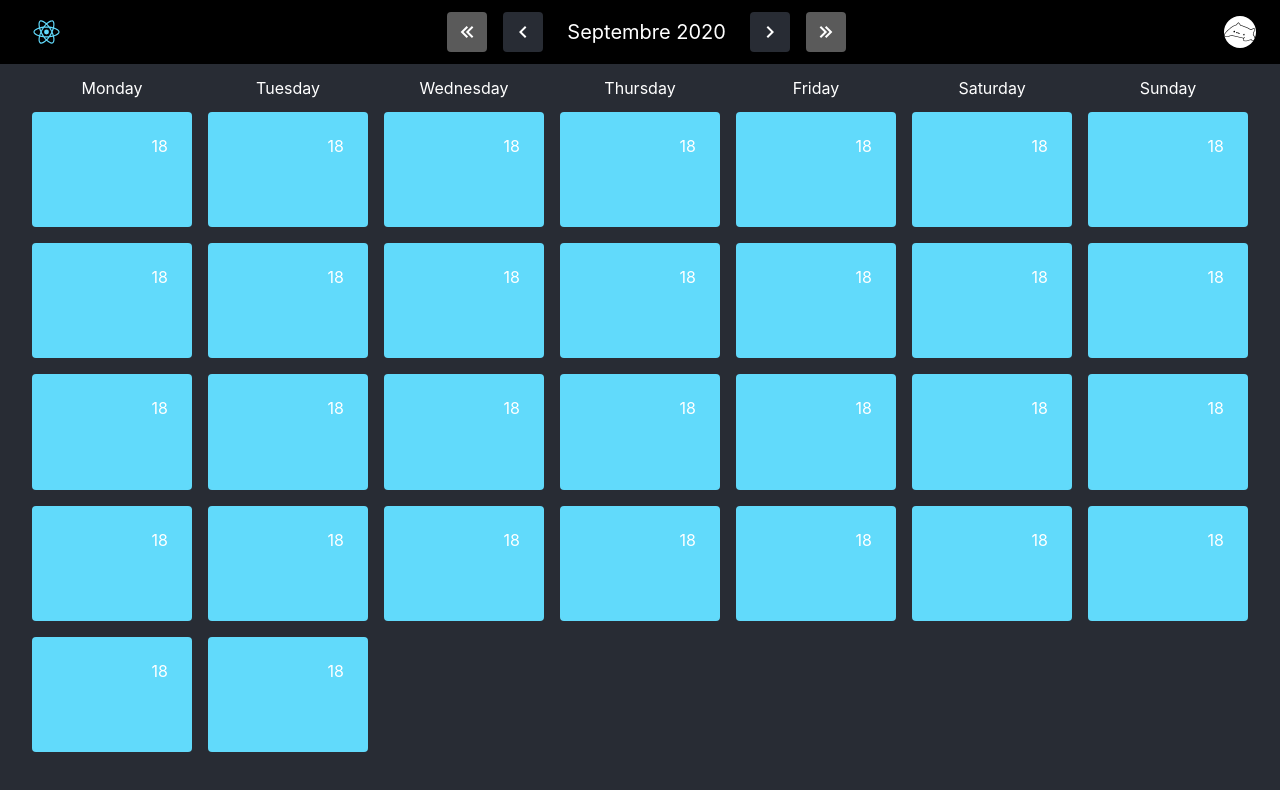
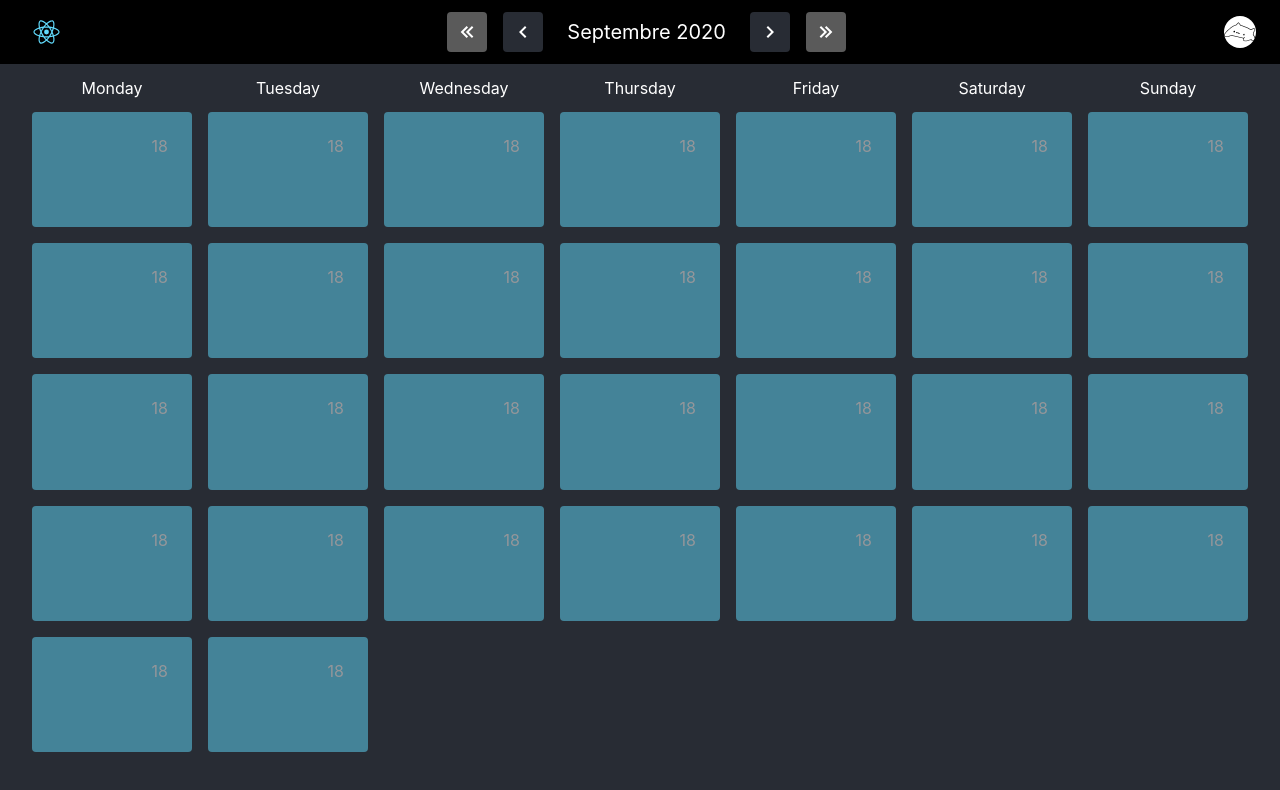
Before and after one commit to RmnRss/ts-react-calendar-app, a React (Create React App) app: page / in a window 1280 px wide. Shown: the top 790 px of the page. Built offline with nearby package versions, Linux system fonts and the light colour scheme.

Commit message:
checking if a day is of the same month

```diff
--- a/src/components/Day.tsx
+++ b/src/components/Day.tsx
@@ -5,6 +5,7 @@ import { Event } from "./Event";
 
 interface ContainerProps {
   isToday: boolean;
+  ofCurrentMonth: boolean;
 }
 
 const Container = styled.div<ContainerProps>`
@@ -25,6 +26,8 @@ const Container = styled.div<ContainerProps>`
   border-radius: ${(props) => props.theme.radius};
 
   color: ${(props) => props.theme.light};
+
+  opacity: ${(props) => (props.ofCurrentMonth ? "1" : "0.5")};
 
   &:hover {
     cursor: pointer;
@@ -47,11 +50,17 @@ interface Props {
   date: Date;
   events?: Array<IEvent>;
   isToday: boolean;
+  ofCurrentMonth: boolean;
 }
 
-export const Day: React.FC<Props> = ({ date, events = [], isToday }) => {
+export const Day: React.FC<Props> = ({
+  date,
+  events = [],
+  isToday,
+  ofCurrentMonth,
+}) => {
   return (
-    <Container isToday={isToday}>
+    <Container isToday={isToday} ofCurrentMonth={ofCurrentMonth}>
       <p>{date.getDate()}</p>
       <EventsHolder>
         {events?.map((e) => (
```
